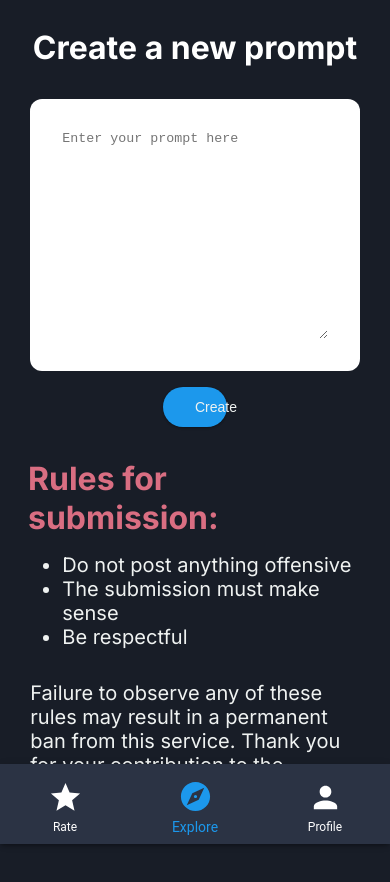
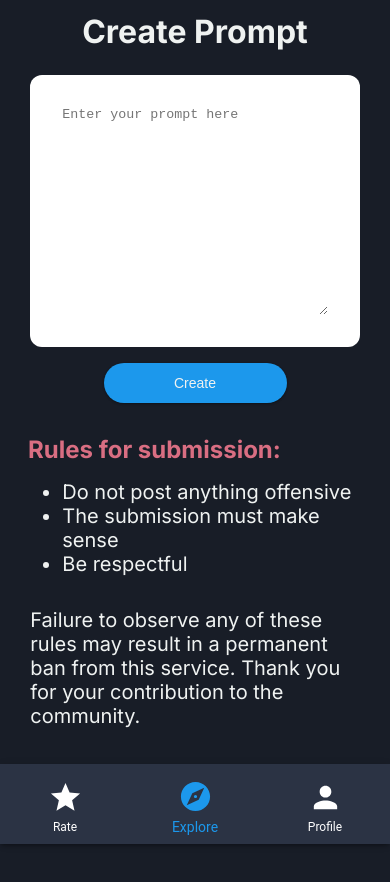
Before and after one commit to 2107ChatMaker/ChatMaker, a Next.js app: page /add in a window 390 px wide. Shown: the top 882 px of the page. Built offline with nearby package versions, Linux system fonts and the light colour scheme; no server answers; sample sign-in values are in the browser's storage.

Commit message:
finished create prompts page

```diff
--- a/src/components/TextArea/TextArea.module.sass
+++ b/src/components/TextArea/TextArea.module.sass
@@ -1,11 +1,10 @@
 .textarea
     background-color: white
     border-radius: 0.75rem
-    width: 50%
+    width: 100%
     padding: 2rem
     height: 17rem
-    @media  screen and (max-width: 498px)
-        width: 90%
+
 
 .input
     width: 100%
--- a/src/pages/add.tsx
+++ b/src/pages/add.tsx
@@ -1,19 +1,30 @@
 import Page from '@components/templates/Page';
 import styles from '@styles/Add.module.sass';
 import { HashMap } from '@interfaces/HashMap';
-// eslint-disable-next-line camelcase
+
+import axios from '@utils/constants/axios';
 import useForm from '@hook/useForm';
 import TextArea from '@components/TextArea';
 import Button from '@components/Button';
 import {getSession} from 'next-auth/react';
-import UserModel from '@/dataAccessLayer/schemas/user';
+import PageTitle from '@components/PageTitle';
+
 
 export default function AddPrompt({user}: HashMap) {
 
 
-    const onAddPrompt = () => {
-        console.log(user);
-    };
+    const onAddPrompt = async () => {
+        //console.log(user);
+        const userId = user.id;
+        try{
+            const {data} = await axios.post('/api/prompt', {userId, prompt: form.prompt});
+            console.log(data);
+        } catch (error) {
+            console.log(error);
+        }
+    }
+
+
 
     const validatePrompt = ({prompt}) => {
 
@@ -35,10 +46,8 @@ export default function AddPrompt({user}: HashMap) {
         >
            <form onSubmit={handleSubmit}>
             <div className ={styles.page}>
-                <div className={styles.pageTitle}>
-                    Create a new prompt
-
-                </div>
+             <PageTitle title = "Create Prompt" />
+             <div className={styles.formInput}>
                     <TextArea
                         value={form.prompt}
                         onChange={handleChange}
@@ -46,6 +55,7 @@ export default function AddPrompt({user}: HashMap) {
                         require={true}
                         name="prompt"
                     />
+             </div>
                 <div className={styles.formAction}>
                     <Button type="submit" >
                         Create
--- a/src/pages/profile.tsx
+++ b/src/pages/profile.tsx
@@ -1,4 +1,4 @@
-import Page from "@components/Templates/Page";
+import Page from "@components/templates/Page";
 import { useRouter } from "next/router";
 import { getSession, signOut } from 'next-auth/react';
 import { Logout } from "@mui/icons-material";
--- a/src/styles/Add.module.sass
+++ b/src/styles/Add.module.sass
@@ -5,13 +5,11 @@
     align-items: center
     padding: 2rem
 
-.pageTitle
-    font-size: 2rem
-    font-weight: bold
-    margin-bottom: 1rem
-    text-align: center
-    font-weight: bold
-    color: white
+.formInput
+    margin: auto
+    margin-top: 1.5rem
+    width: 100%
+
 
 
 .formAction
@@ -19,7 +17,7 @@
     justify-content: center
     padding-top: 1rem
     border-radius: 1.3rem
-    width: 3rem
+    width: 25%
 
 .guidelinesTitle
     color: #D96E82
@@ -45,41 +43,29 @@
     .page
         padding: 0.75rem
 
-    .pageTitle
-        font-size: 2rem
-        padding: 1rem 0
+    .formInput
+        width: 90%
 
     .formAction
         padding: 1rem 0
-
-    .formInput
-        background-color: white
-        border-radius: 0.75rem
-        width: 100%
-        padding: 2rem
-        height: 19rem
-        & > textarea
-            border: none
-            outline: none
-            height: 100%
-            width: 100%
+        width: 50%
 
     .guidelinesTitle
         color: #D96E82
-        font-size: 2rem
+        font-size: 1.5rem
         width: 100%
+
         font-weight: bold
 
     .guidelines
         width: 90%
+        font-size: 1rem
 
     .rules
         padding: 0
         padding-left: 2rem
         width: 100%
 
-
-
     .warning
         padding-top: 1.5rem
         width: 100%
```
